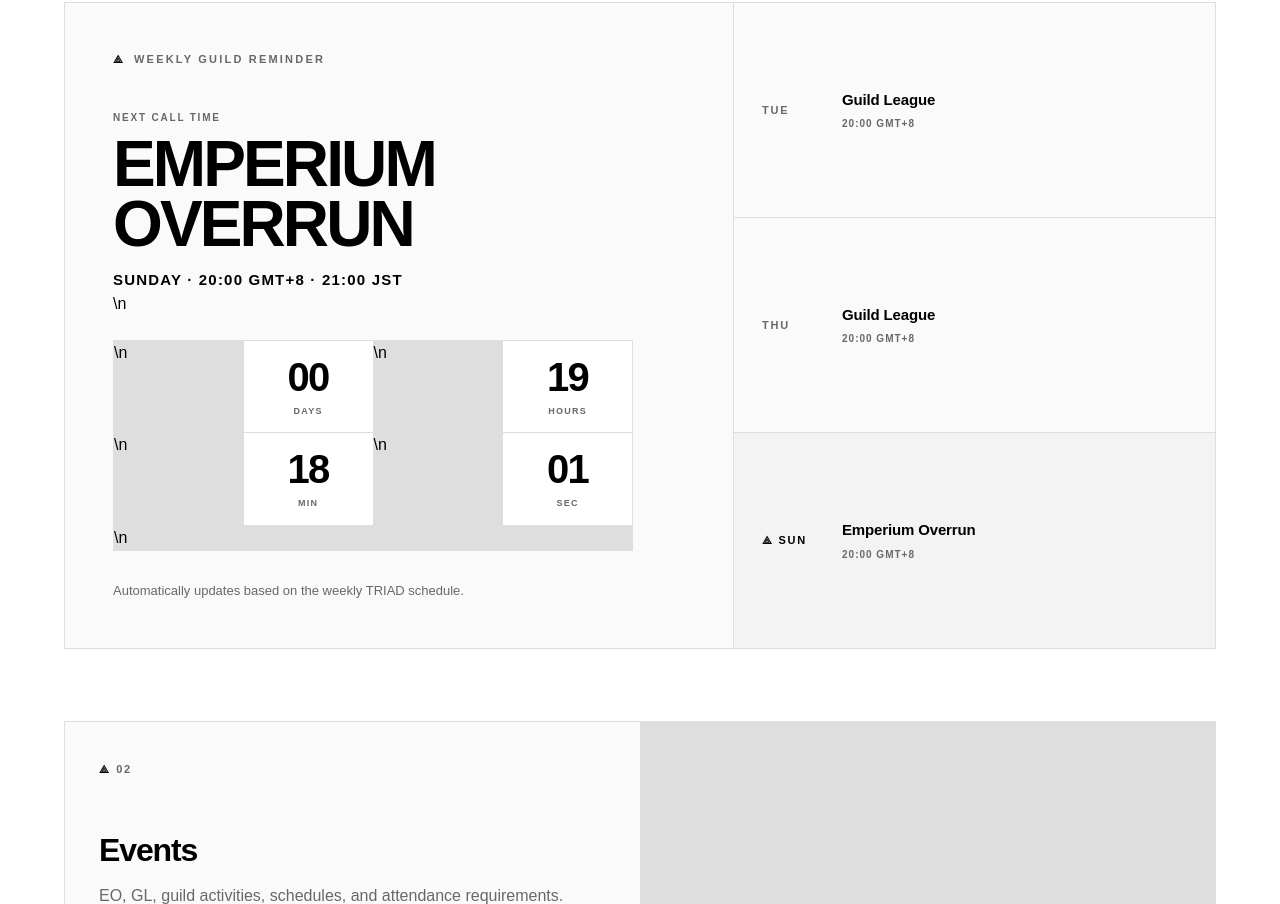
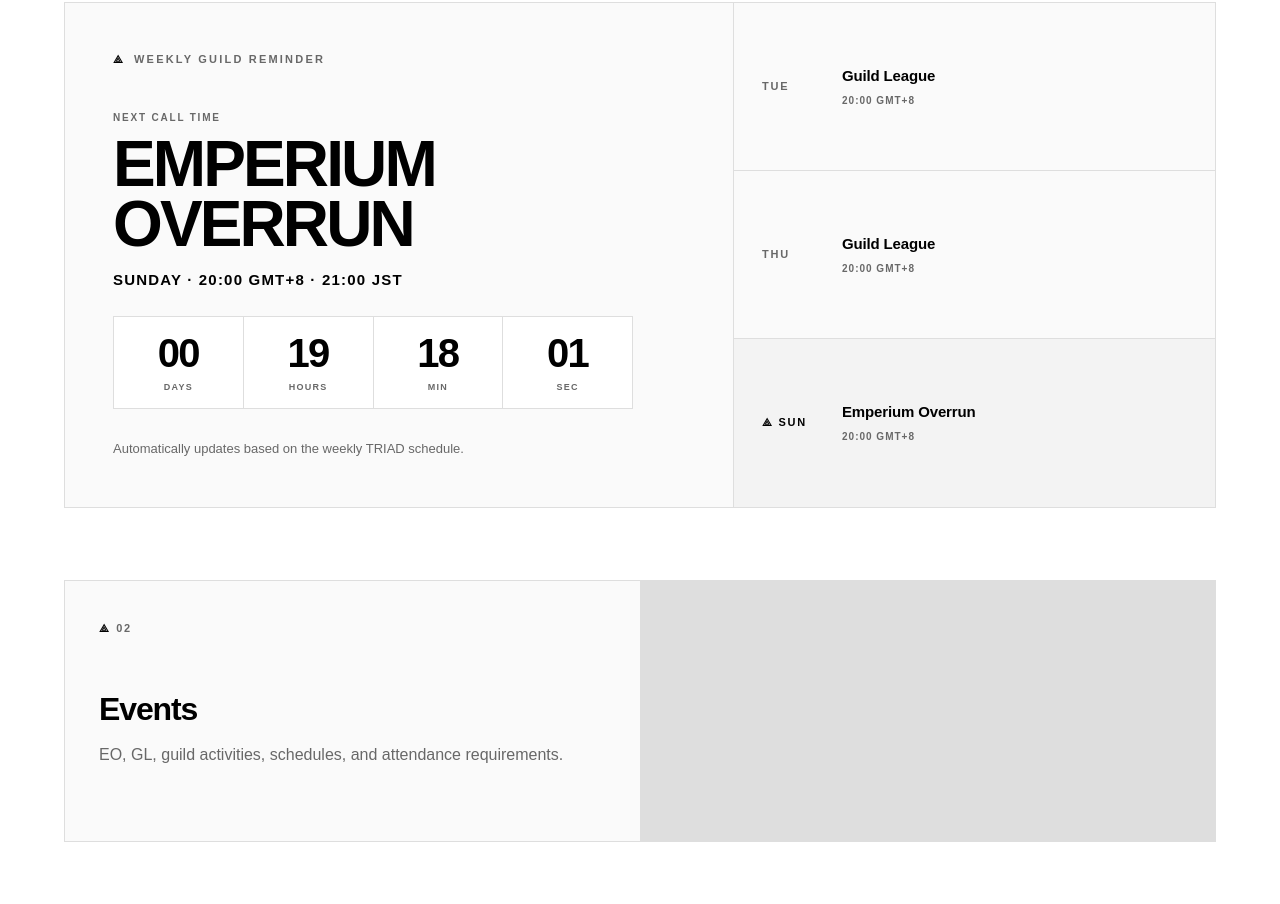
Before and after one commit to triad-rooc/triad-guild, a website: page index.html in a window 1280 px wide. Shown: the part 870-1774 px from the top of the page. Drawn offline with Linux system fonts and the light colour scheme; no server answers.

Commit message:
Fix visible newline characters in event countdown

```diff
--- a/index.html
+++ b/index.html
@@ -65,7 +65,13 @@
         <div class="event-reminder-heading">
           <span class="event-reminder-status" data-event-status>NEXT EVENT</span>
           <h2 data-event-name>Guild League</h2>
-          <p class="event-reminder-when" data-event-when>Tuesday · 20:00 GMT+8</p>\n          <div class="event-countdown" data-event-countdown aria-live="polite">\n            <div><strong data-countdown-days>00</strong><span>Days</span></div>\n            <div><strong data-countdown-hours>00</strong><span>Hours</span></div>\n            <div><strong data-countdown-minutes>00</strong><span>Min</span></div>\n            <div><strong data-countdown-seconds>00</strong><span>Sec</span></div>\n          </div>
+          <p class="event-reminder-when" data-event-when>Tuesday · 20:00 GMT+8</p>
+          <div class="event-countdown" data-event-countdown aria-live="polite">
+            <div><strong data-countdown-days>00</strong><span>Days</span></div>
+            <div><strong data-countdown-hours>00</strong><span>Hours</span></div>
+            <div><strong data-countdown-minutes>00</strong><span>Min</span></div>
+            <div><strong data-countdown-seconds>00</strong><span>Sec</span></div>
+          </div>
         </div>
         <p class="event-reminder-note">Automatically updates based on the weekly TRIAD schedule.</p>
       </div>
```
